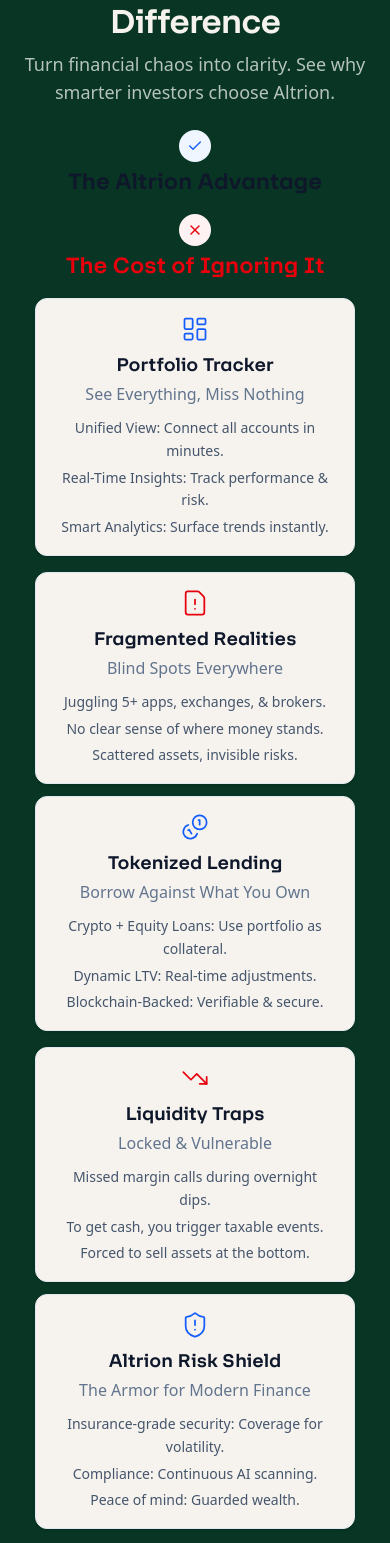
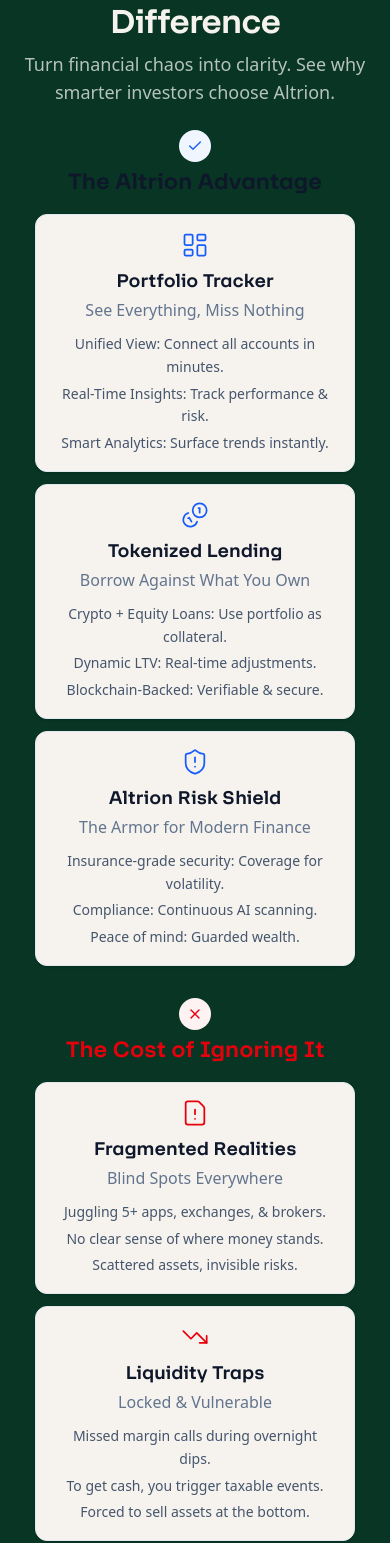
Before and after one commit to Abhinav-Sriharsha/altrion_webpage, a React (Vite) app: page /why-us in a window 390 px wide. Shown: the part 3380-4923 px from the top of the page. Built offline with nearby package versions, Linux system fonts and the light colour scheme.

Commit message:
v2 fixed mobile view issue with altrion difference

```diff
--- a/src/components/AltrionDifference.tsx
+++ b/src/components/AltrionDifference.tsx
@@ -146,10 +146,41 @@
                         </p>
                     </div>
 
+                    {/* Mobile View - All Advantage cards, then all Cost cards */}
+                    <div className="lg:hidden space-y-6">
+                        {/* Advantage Section */}
+                        <div className="space-y-3">
+                            <div className="flex flex-col items-center text-center gap-1 mb-4">
+                                <div className="w-8 h-8 rounded-full bg-blue-50 flex items-center justify-center">
+                                    <Check className="w-4 h-4 text-blue-600" />
+                                </div>
+                                <h3 className="text-2xl font-bold text-slate-900 font-['LinecaGreek']">The Altrion Advantage</h3>
+                            </div>
+                            {ADVANTAGE_CARDS.map((card, index) => (
+                                <DifferenceTile key={index} {...card} variant="positive" />
+                            ))}
+                        </div>
+
+                        {/* Cost Section */}
+                        <div className="space-y-3 mt-8">
+                            <div className="flex flex-col items-center text-center gap-1 mb-4">
+                                <div className="w-8 h-8 rounded-full bg-red-50 flex items-center justify-center">
+                                    <X className="w-4 h-4 text-red-600" />
+                                </div>
+                                <h3 className="text-2xl font-bold text-red-600 font-['LinecaGreek']">The Cost of Ignoring It</h3>
+                            </div>
+                            {COST_CARDS.map((card, index) => (
+                                <DifferenceTile key={index} {...card} variant="negative" />
+                            ))}
+                        </div>
+                    </div>
+
+                    {/* Desktop View - Row by Row paired tiles */}
+                    <div className="hidden lg:block">
                         {/* Column Headers */}
-                    <div className="grid grid-cols-1 lg:grid-cols-2 gap-4 lg:gap-8 relative mb-4">
-                        {/* Vertical Divider Line - Thicker */}
-                        <div className="absolute left-1/2 top-0 bottom-0 w-[2px] bg-slate-200 hidden lg:block -translate-x-1/2" />
+                        <div className="grid grid-cols-2 gap-8 relative mb-4">
+                            {/* Vertical Divider Line */}
+                            <div className="absolute left-1/2 top-0 bottom-0 w-[2px] bg-slate-200 -translate-x-1/2" />
 
                             {/* Column 1 Header: The Altrion Advantage */}
                             <div className="flex flex-col items-center text-center gap-1">
@@ -171,24 +202,19 @@
                         {/* Tiles - Row by Row */}
                         <div className="space-y-3 relative">
                             {/* Vertical Divider Line */}
-                        <div className="absolute left-1/2 top-0 bottom-0 w-[2px] bg-slate-200 hidden lg:block -translate-x-1/2" />
+                            <div className="absolute left-1/2 top-0 bottom-0 w-[2px] bg-slate-200 -translate-x-1/2" />
 
                             {ADVANTAGE_CARDS.map((advantageCard, index) => (
-                            <div key={index} className="grid grid-cols-1 lg:grid-cols-2 gap-4 lg:gap-8">
+                                <div key={index} className="grid grid-cols-2 gap-8">
                                     <div className="flex">
-                                    <DifferenceTile
-                                        {...advantageCard}
-                                        variant="positive"
-                                    />
+                                        <DifferenceTile {...advantageCard} variant="positive" />
                                     </div>
                                     <div className="flex">
-                                    <DifferenceTile
-                                        {...COST_CARDS[index]}
-                                        variant="negative"
-                                    />
+                                        <DifferenceTile {...COST_CARDS[index]} variant="negative" />
                                     </div>
                                 </div>
                             ))}
+                        </div>
                     </div>
                 </div>
             </section>
```
Lines whose indentation alone changed are shown as unchanged.
